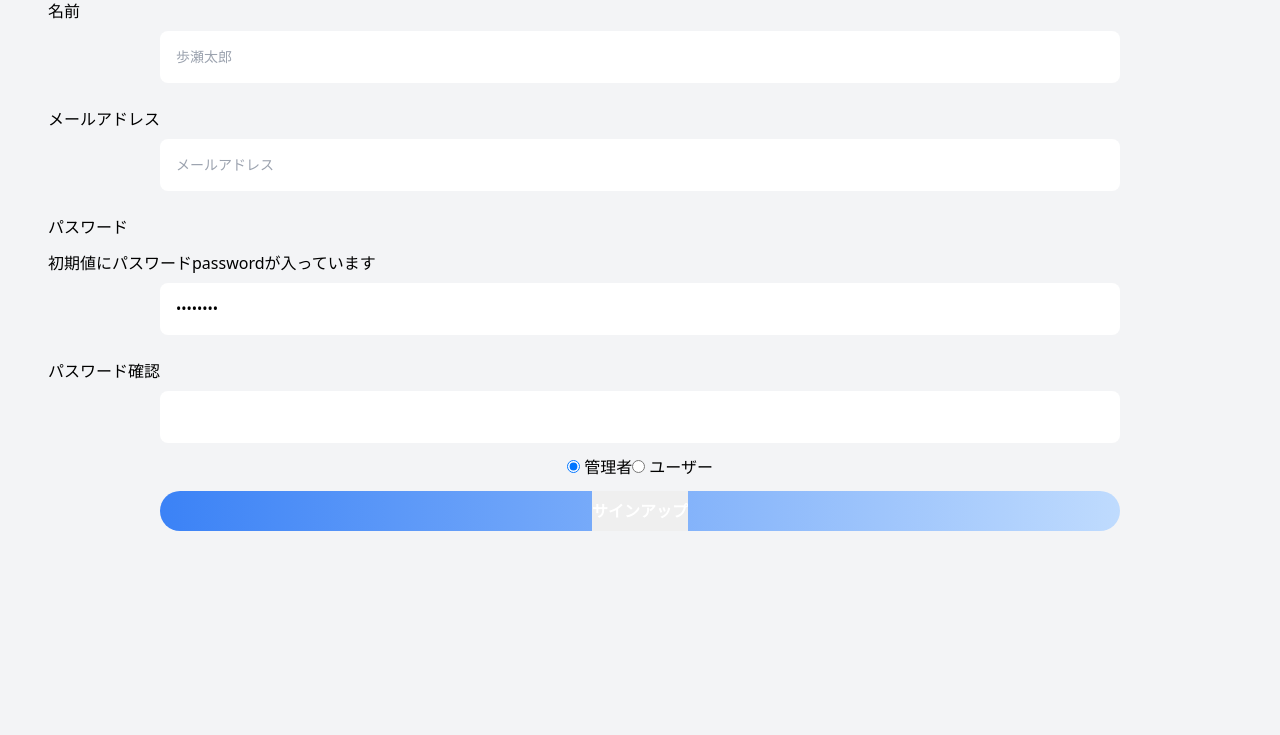
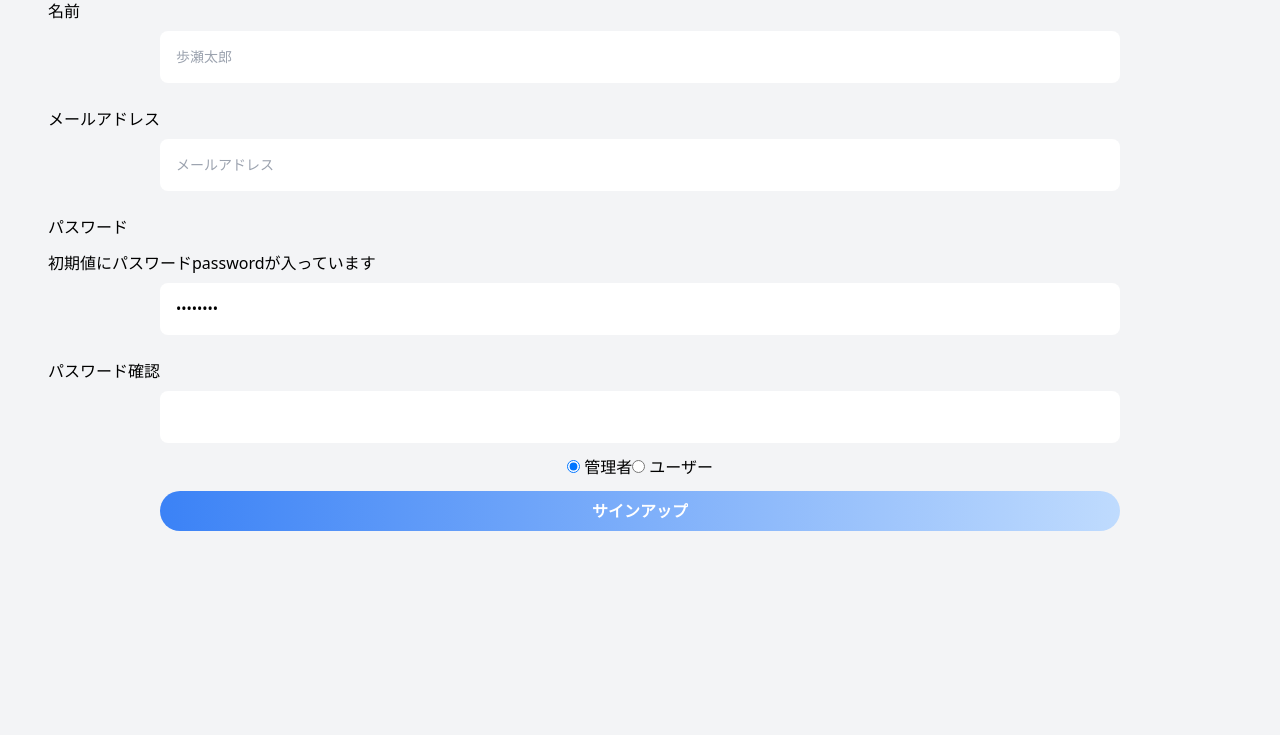
Before and after one commit to posse-ap/posse2-hackathon-202209-team2B, a PHP site: page /addMember.php in a window 1280 px wide. Shown: the part 129-864 px from the top of the page. Run offline with PHP 8.4, Linux system fonts and the light colour scheme.

```diff
--- a/src/addMember.php
+++ b/src/addMember.php
@@ -79,9 +79,9 @@ require(realpath("header.php"));
     }
       ?>
       <div class="flex justify-center">
-        <div class="mt-3 text-center w-3/4 h-10 bg-gradient-to-r from-blue-500 to-blue-200 rounded-full">
-          <input type="submit" class="text-white font-bold leading-10" value="サインアップ">
-        </div>
+        <label for="sign_up" class="mt-3 text-center w-3/4 h-10 bg-gradient-to-r from-blue-500 to-blue-200 rounded-full">
+          <input id="sign_up" type="submit" class="bg-transparent text-white font-bold leading-10" value="サインアップ">
+        </label>
       </div>
     </form>
   </div>
```
Also changed, not shown: src/addEvent.php (+13 -3 lines).
